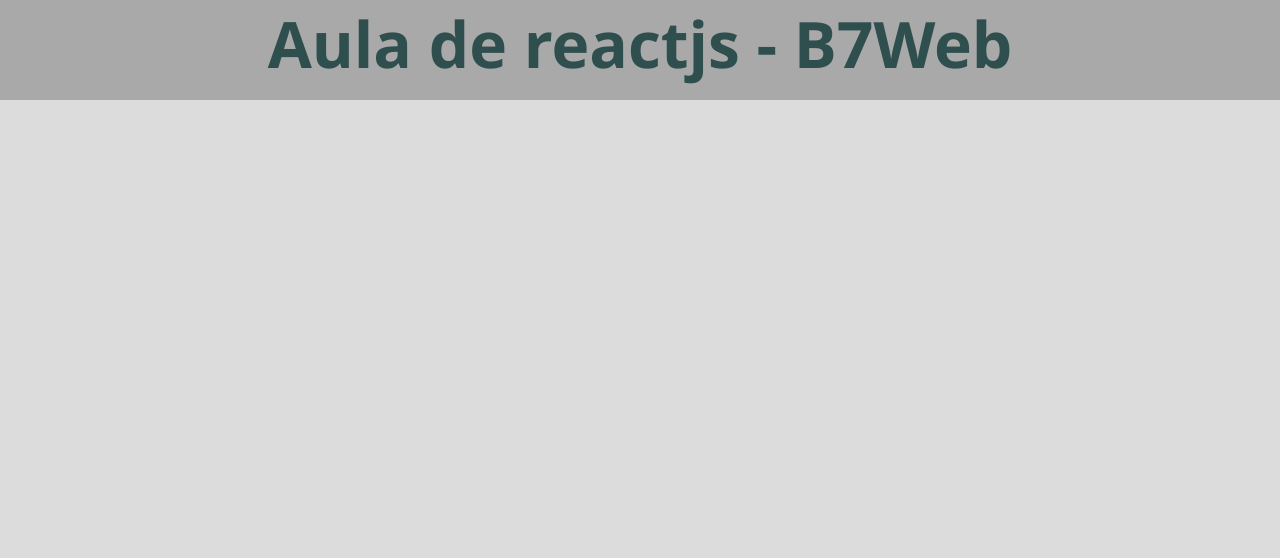
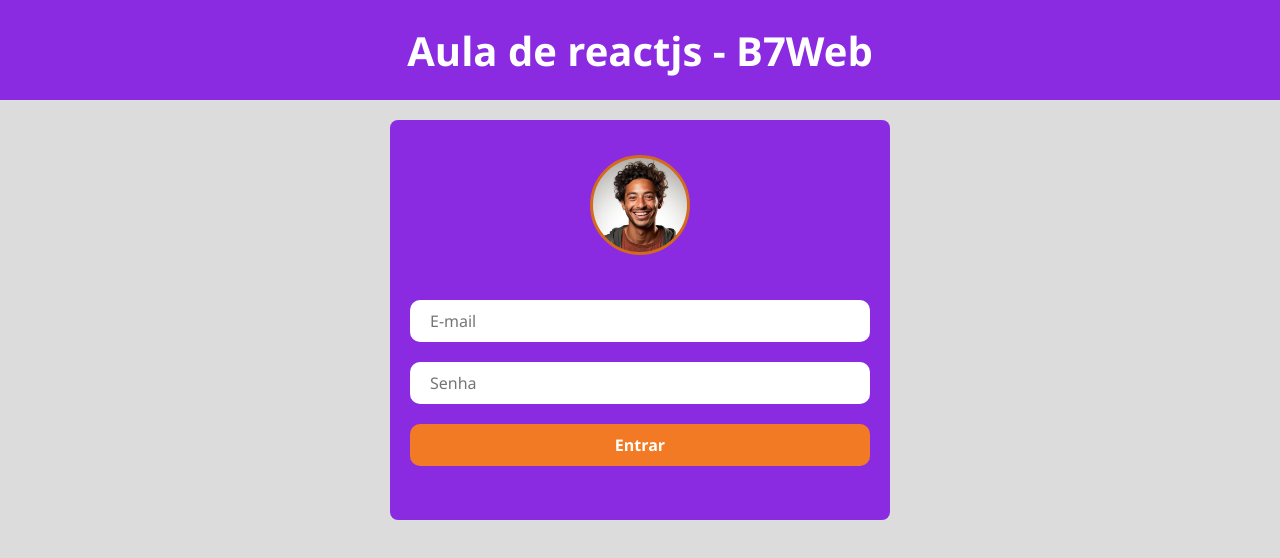
Before and after one commit to kevinup13/reactjs-projetos, a plain HTML site: page index.html in a window 1280 px wide. Drawn offline with Linux system fonts and the light colour scheme.

Commit message:
adding img and update index.html and css

```diff
--- a/index.html
+++ b/index.html
@@ -12,6 +12,16 @@
     <header>
         <h1>Aula de reactjs - B7Web</h1>
     </header>
+    <form action="" method="post">
+        <div class="formulario">
+            <div class="photo">
+                <div class="img"></div>
+            </div>
+            <input placeholder="E-mail" type="email" name="email" id="">
+            <input placeholder="Senha" type="password" name="senha" id="">
+            <input type="button" value="Entrar">
+        </div>
+    </form>
 
 </body>
 
--- a/style.css
+++ b/style.css
@@ -2,18 +2,88 @@
     box-sizing: border-box;
     margin: 0;
     padding: 0;
+    font-family: 'Segoe UI', Tahoma, Geneva, Verdana, sans-serif;
 }
 
 header {
-    background-color: darkgray;
+    display: flex;
+    align-items: center;
+    background-color: blueviolet;
     width: 100%;
     height: 100px;
-    text-align: center;
-    font-size: 2rem;
-    color: darkslategray;
-    font-family: 'Segoe UI', Tahoma, Geneva, Verdana, sans-serif;
+    margin-bottom: 20px;
+}
+
+header h1 {
+    margin: 0 auto;
+    font-size: 40px;
+    color: white;
 }
 
 body {
     background-color: gainsboro;
 }
+
+form {
+    display: flex;
+    margin: 0 auto;
+    max-width: 500px;
+    height: 400px;
+    background-color: blueviolet;
+    border-radius: 8px;
+}
+
+.formulario {
+    display: flex;
+    flex-direction: column;
+    width: 100%;
+    height: inherit;
+    text-align: center;
+    color: white;
+    font-size: 40px;
+    padding: 10px 20px;
+
+}
+
+.photo {
+    display: flex;
+    justify-content: center;
+    align-items: center;
+    width: 100%;
+    height: 150px;
+}
+
+.photo .img {
+    background-image: url("hero.jpg");
+    background: cover;
+    background-size: 100%;
+    width: 100px;
+    height: 100px;
+    border: 3px solid chocolate;
+    border-radius: 50%;
+    background-color: white;
+    color: black;
+}
+
+.formulario input {
+    display: flex;
+    margin-top: 20px;
+    padding: 10px 20px;
+    border: 0;
+    border-radius: 10px;
+    outline: none;
+    font-size: 16px;
+}
+
+.formulario input[type=button] {
+    display: flex;
+    justify-content: center;
+    background-color: rgb(242, 122, 36);
+    color: white;
+    font-weight: bold;
+    cursor: pointer;
+}
+
+.formulario input[type=button]:hover {
+    background-color: chocolate;
+}
```
Also changed, not shown: hero.jpg (added).
